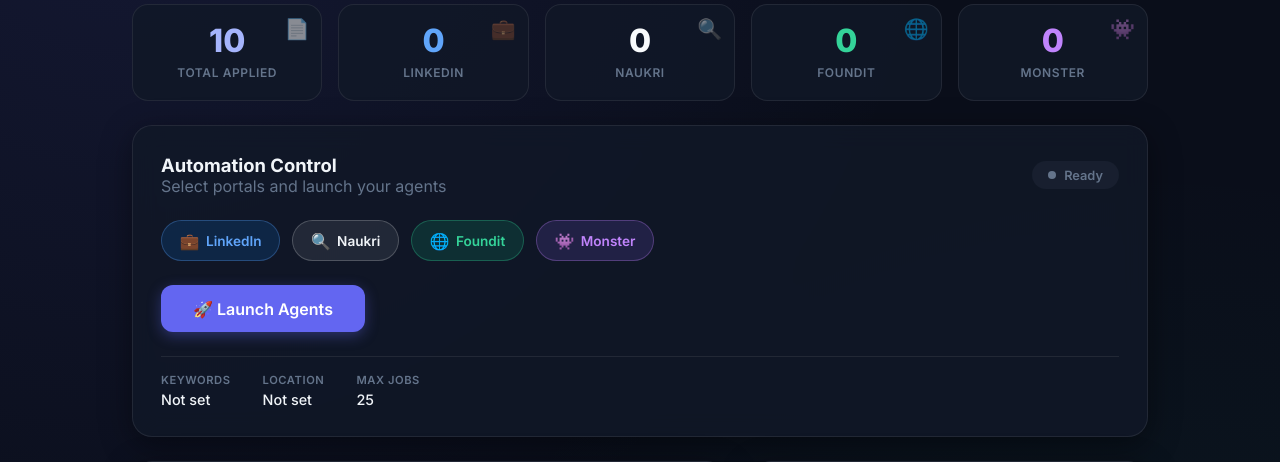
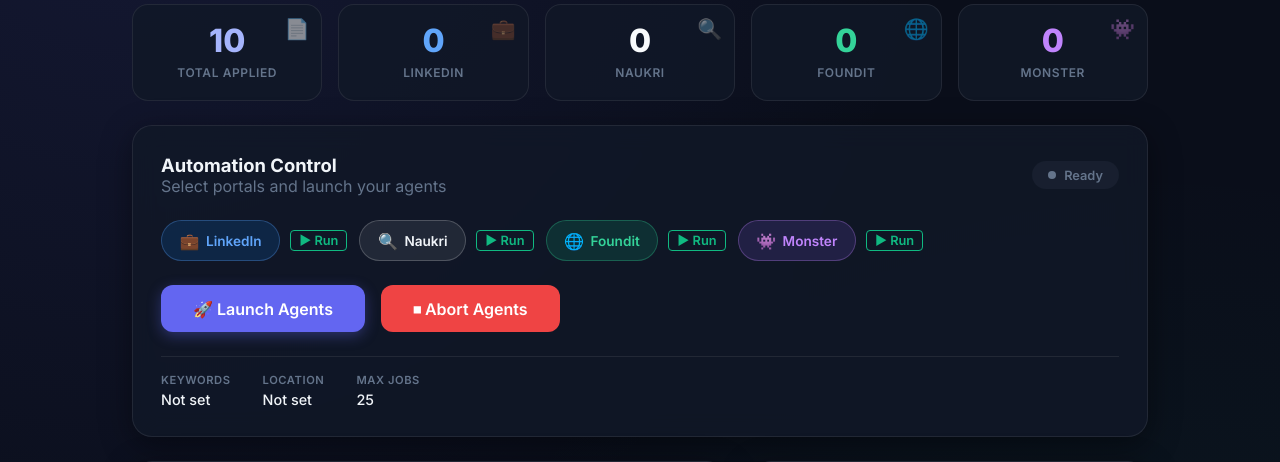
Before and after one commit to vijayreddykondapally2/Applyjob, a Flask app: page / in a window 1280 px wide. Shown: the part 175-637 px from the top of the page. Run offline with Flask 3, Linux system fonts and the light colour scheme; the visitor is signed in with stand-in values (Sample User, id 1); a database or web service that is not in the repository returns one stand-in record (values such as "Sample title"); some libraries are stand-ins or nearby versions.

Commit message:
feat: Add separate run/abort buttons, single agent launch, live UI stats polling with animations, and error banners

```diff
--- a/app/task_manager.py
+++ b/app/task_manager.py
@@ -229,11 +229,19 @@ def get_user_status(user_id: int) -> Dict[str, Any]:
         except Exception:
             pass
 
+    from app.database import get_application_stats, get_applications
+
+    stats = get_application_stats(user_id)
+    recent_apps = get_applications(user_id, limit=1)
+    latest_app = recent_apps[0] if recent_apps else None
+
     return {
         "is_running": is_running,
         "active_run_id": active_run_id,
         "logs": log_lines,
         "active_runs": get_active_runs(user_id),
+        "stats": stats,
+        "latest_app": latest_app,
     }
 
 
--- a/templates/dashboard.html
+++ b/templates/dashboard.html
@@ -8,6 +8,12 @@
             <h1 class="page-title">Dashboard</h1>
             <p class="page-subtitle">Welcome back, {{ current_user.full_name or current_user.email }}!</p>
         </div>
+    </div>
+
+    <!-- Error Banner (Hidden by default) -->
+    <div id="error-banner" class="alert alert-danger" style="display: none; margin-bottom: 20px; align-items: center; justify-content: space-between; padding: 15px; border-radius: 8px; background-color: #fee2e2; border: 1px solid #ef4444; color: #b91c1c;">
+        <div><strong>⚠️ Agent Error Detected:</strong> Check the logs below. An agent may have crashed.</div>
+        <button onclick="document.getElementById('error-banner').style.display='none'" class="btn btn-sm" style="background:#ef4444; color:white; border:none; padding:5px 10px; border-radius:4px; cursor:pointer;">Dismiss</button>
     </div>
 
     <!-- Stats Cards -->
@@ -54,41 +60,77 @@
 
         <!-- Portal Selection -->
         <div class="portal-selector">
+            <div class="portal-item">
                 <label class="portal-check">
                     <input type="checkbox" id="portal-linkedin" value="linkedin" checked>
                     <span class="portal-chip portal-linkedin-chip">
                         <span class="chip-icon">💼</span> LinkedIn
                     </span>
                 </label>
+                <button class="btn btn-sm btn-ghost relaunch-btn" onclick="launchSingleAgent('linkedin')" title="Launch only LinkedIn">▶ Run</button>
+            </div>
+
+            <div class="portal-item">
                 <label class="portal-check">
                     <input type="checkbox" id="portal-naukri" value="naukri" checked>
                     <span class="portal-chip portal-naukri-chip">
                         <span class="chip-icon">🔍</span> Naukri
                     </span>
                 </label>
+                <button class="btn btn-sm btn-ghost relaunch-btn" onclick="launchSingleAgent('naukri')" title="Launch only Naukri">▶ Run</button>
+            </div>
+
+            <div class="portal-item">
                 <label class="portal-check">
                     <input type="checkbox" id="portal-foundit" value="foundit" checked>
                     <span class="portal-chip portal-foundit-chip">
                         <span class="chip-icon">🌐</span> Foundit
                     </span>
                 </label>
+                <button class="btn btn-sm btn-ghost relaunch-btn" onclick="launchSingleAgent('foundit')" title="Launch only Foundit">▶ Run</button>
+            </div>
+
+            <div class="portal-item">
                 <label class="portal-check">
                     <input type="checkbox" id="portal-monster" value="monster" checked>
                     <span class="portal-chip portal-monster-chip">
                         <span class="chip-icon">👾</span> Monster
                     </span>
                 </label>
+                <button class="btn btn-sm btn-ghost relaunch-btn" onclick="launchSingleAgent('monster')" title="Launch only Monster">▶ Run</button>
+            </div>
         </div>
 
+        <style>
+        .portal-item {
+            display: flex;
+            align-items: center;
+            gap: 10px;
+        }
+        .relaunch-btn {
+            padding: 2px 8px;
+            font-size: 0.8rem;
+            color: #10b981;
+            border: 1px solid #10b981;
+            background: transparent;
+            border-radius: 4px;
+            cursor: pointer;
+        }
+        .relaunch-btn:hover {
+            background: #10b981;
+            color: white;
+        }
+        </style>
+
         <!-- Action Buttons -->
-        <div class="control-actions">
+        <div class="control-actions" style="display: flex; gap: 1rem; margin-top: 1.5rem;">
             <button id="run-btn" class="btn btn-primary btn-lg" onclick="launchAgents()"
-                    {{ 'style=display:none' if status.is_running }}>
+                    {{ 'disabled' if status.is_running else '' }}>
                 🚀 Launch Agents
             </button>
             <button id="stop-btn" class="btn btn-danger btn-lg" onclick="stopAgents()"
-                    {{ 'style=display:none' if not status.is_running }}>
-                ⏹ Stop All Agents
+                    {{ 'disabled' if not status.is_running else '' }}>
+                ⏹ Abort Agents
             </button>
         </div>
 
@@ -165,8 +263,7 @@
         return portals;
     }
 
-    function launchAgents() {
-        const portals = getSelectedPortals();
+    function doLaunch(portals) {
         if (portals.length === 0) {
             alert('Select at least one portal!');
             return;
@@ -184,8 +281,6 @@
         .then(r => r.json())
         .then(data => {
             if (data.status === 'started' || data.status === 'already_running') {
-                document.getElementById('run-btn').style.display = 'none';
-                document.getElementById('stop-btn').style.display = 'inline-flex';
                 updateStatusBadge(true);
             } else {
                 alert('Error: ' + (data.message || data.status));
@@ -198,6 +293,14 @@
             btn.disabled = false;
             btn.textContent = '🚀 Launch Agents';
         });
+    }
+
+    function launchAgents() {
+        doLaunch(getSelectedPortals());
+    }
+
+    function launchSingleAgent(portal) {
+        doLaunch([portal]);
     }
 
     function stopAgents() {
@@ -228,6 +331,8 @@
         }
     }
 
+    let currentTotalApps = parseInt("{{ stats.get('total', 0) }}", 10);
+
     function pollStatus() {
         fetch('/api/status')
             .then(r => r.json())
@@ -235,22 +340,55 @@
                 // Update logs
                 const logView = document.getElementById('log-view');
                 if (data.logs && data.logs.length > 0) {
-                    logView.innerHTML = data.logs.map(line =>
-                        `<div class="log-line">${line.replace(/</g, '&lt;').replace(/>/g, '&gt;')}</div>`
-                    ).join('');
+                    let hasError = false;
+                    logView.innerHTML = data.logs.map(line => {
+                        if (line.includes('Traceback') || line.includes('ERROR:')) {
+                            hasError = true;
+                        }
+                        return `<div class="log-line">${line.replace(/</g, '&lt;').replace(/>/g, '&gt;')}</div>`;
+                    }).join('');
                     logView.scrollTop = logView.scrollHeight;
+
+                    if (hasError) {
+                        document.getElementById('error-banner').style.display = 'flex';
+                    }
+                }
+
+                // Live Stats Animation
+                if (data.stats && data.stats.total > currentTotalApps) {
+                    currentTotalApps = data.stats.total;
+
+                    // Update numbers
+                    document.getElementById('stat-total').textContent = currentTotalApps;
+
+                    // Animate total
+                    const totalEl = document.getElementById('stat-total');
+                    totalEl.classList.remove('stat-animated');
+                    void totalEl.offsetWidth; // trigger reflow
+                    totalEl.classList.add('stat-animated');
+
+                    // Show Toast Notification
+                    if (data.latest_app) {
+                        const toast = document.getElementById('live-toast');
+                        document.getElementById('toast-message').textContent =
+                            `${data.latest_app.company} via ${data.latest_app.portal}`;
+                        toast.classList.add('show');
+                        setTimeout(() => toast.classList.remove('show'), 4000);
+                    }
                 }
 
                 // Update status
                 updateStatusBadge(data.is_running);
+                const runBtn = document.getElementById('run-btn');
+                const stopBtn = document.getElementById('stop-btn');
+
                 if (data.is_running) {
-                    document.getElementById('run-btn').style.display = 'none';
-                    document.getElementById('stop-btn').style.display = 'inline-flex';
+                    runBtn.disabled = true;
+                    stopBtn.disabled = false;
                 } else {
-                    document.getElementById('run-btn').style.display = 'inline-flex';
-                    document.getElementById('run-btn').disabled = false;
-                    document.getElementById('run-btn').textContent = '🚀 Launch Agents';
-                    document.getElementById('stop-btn').style.display = 'none';
+                    runBtn.disabled = false;
+                    runBtn.textContent = '🚀 Launch Agents';
+                    stopBtn.disabled = true;
                 }
             })
             .catch(() => {});
```
Also changed, not shown: other parts of templates/dashboard.html (+56 -0 lines). Lines whose indentation alone changed are shown as unchanged.
